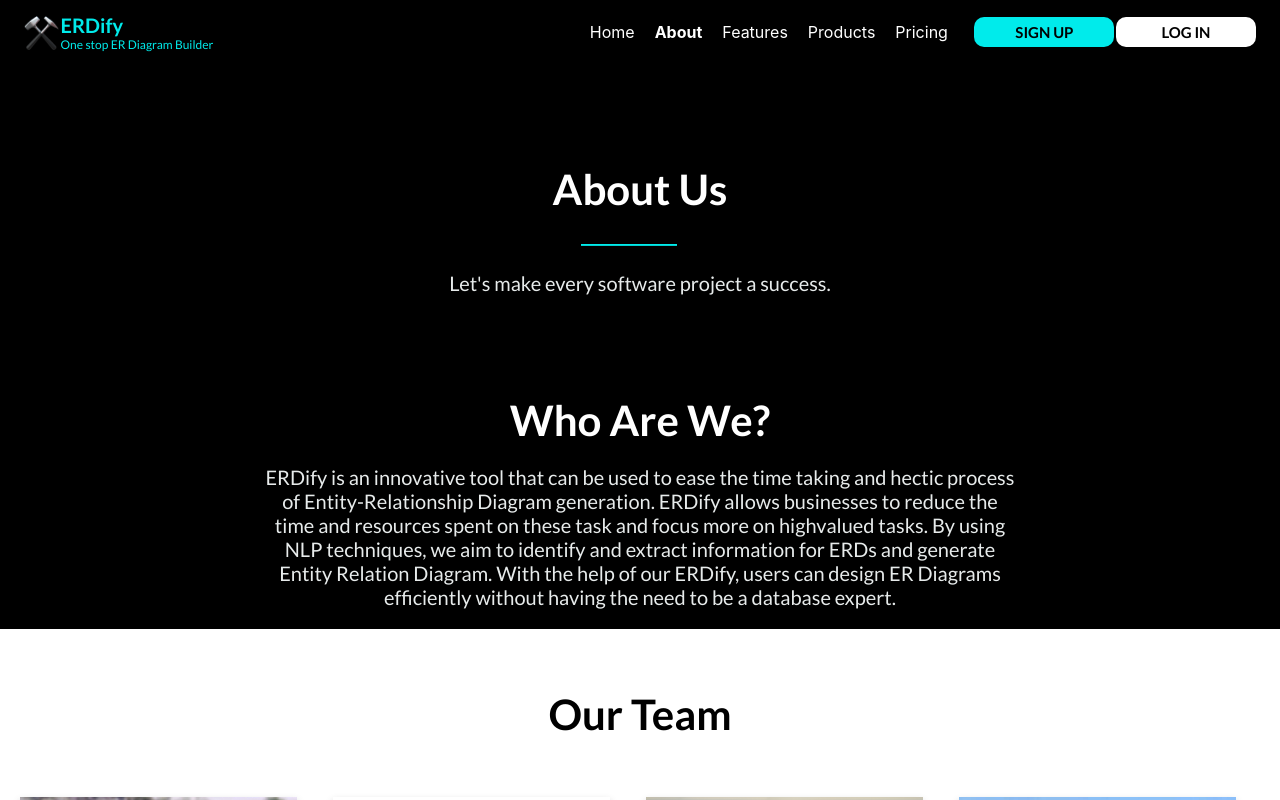
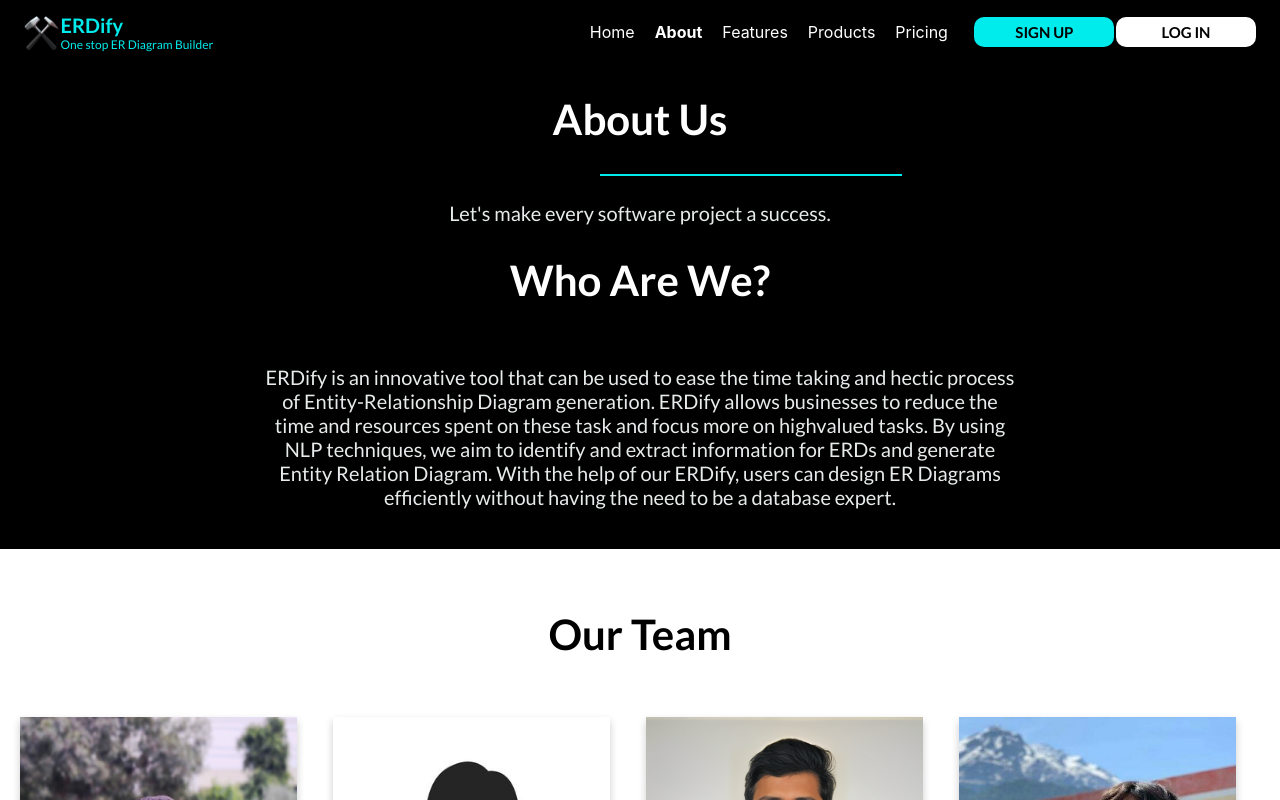
Before and after one commit to hkb2001/FYP-G27, a React (Create React App) app: page /about in a window 1280 px wide. Shown: the top 800 px of the page. Built offline with nearby package versions, Linux system fonts and the light colour scheme.

Commit message:
ui fixing

```diff
--- a/src/components/About.js
+++ b/src/components/About.js
@@ -24,7 +24,7 @@
     fontWeight: "bold",
     fontFamily: "Lato, sans-serif",
     textAlign: "center",
-    marginTop: "100px",
+    marginTop: "30px",
     margin: "auto",
     width: "350px",
     color: "white",
@@ -42,11 +42,12 @@
     fontSize: "20px",
     fontFamily: "Lato, sans-serif",
     textAlign: "center",
-    marginTop: "20px",
+    marginTop: "60px",
     margin: "auto",
     width: "750px",
     color: "#E7EBEB",
-    marginBottom: "20px",
+    marginBottom: "40px",
+
   },
 
   text: {
@@ -144,6 +145,13 @@
 marginBottom:'10px'
 
   },
+  line: {
+    border: '1px solid #00ebeb',
+    width: "300px",
+    marginBottom: "20px",
+    marginLeft: "35px"
+
+  }
 }));
 
 function About() {
@@ -164,12 +172,8 @@
           <div className={classes.heading}>About Us</div>
           <div className={classes.space1}> </div>
           <div className={classes.head}>
-            {" "}
-            <Divider
-              className={classes.div}
-              sx={{ bgcolor: "#00EBEB" }}
-              variant="middle"
-            />
+          <div className={classes.line}> </div>
+
           </div>
 
           <div className={classes.text}>
--- a/src/components/Features.js
+++ b/src/components/Features.js
@@ -136,6 +136,13 @@
 
   row1:{
     marginLeft:'156px'
+  },
+  line: {
+    border: '1px solid #00ebeb',
+    width: "300px",
+    marginBottom: "20px",
+    marginLeft: "35px"
+
   }
 }));
 
@@ -157,12 +164,8 @@
           <div className={classes.heading}>Our Features</div>
           <div className={classes.space1}> </div>
           <div className={classes.head}>
-            {" "}
-            <Divider
-              className={classes.div}
-              sx={{ bgcolor: "#00EBEB" }}
-              variant="middle"
-            />
+          <div className={classes.line}> </div>
+
           </div>
 
           <div className={classes.text}>
--- a/src/components/products.js
+++ b/src/components/products.js
@@ -153,7 +153,7 @@
     marginBottom: "50px",
     color: "#E7EBEB",
   },
-  head: {
+  line: {
     border: '1px solid #00ebeb',
     width: "300px",
     marginBottom: "20px",
@@ -168,7 +168,7 @@
     <div className={classes.fullpage}>
   <div className={classes.titleContainer}>
     <div variant="h4" className={classes.title}>Our Products</div>
-    <div className={classes.head}> </div>
+    <div className={classes.line}> </div>
     <div className={classes.space1}> </div>
     <div className={classes.text}>Transforming ideas into reality - our innovative feature revolutionizes the way you work</div>
   </div>
```
